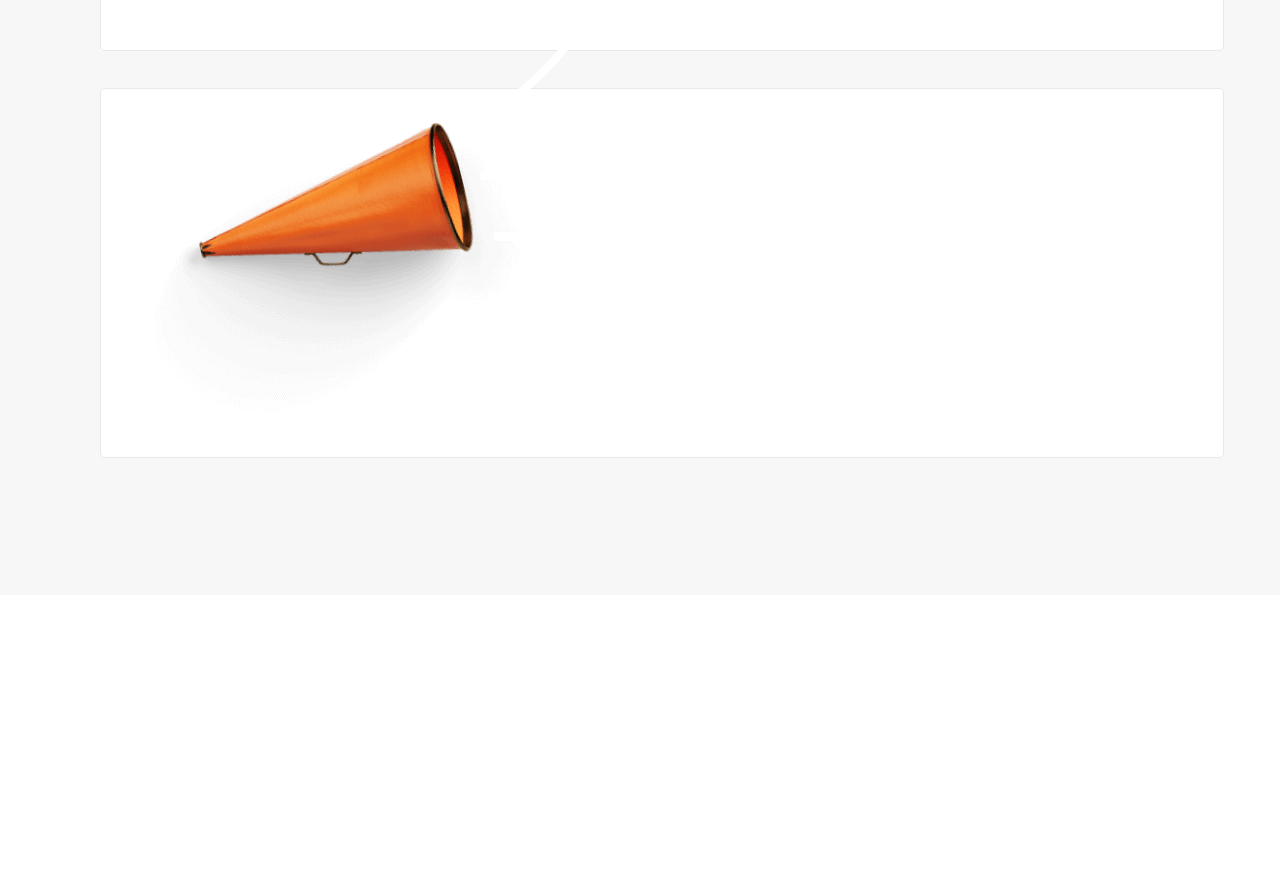
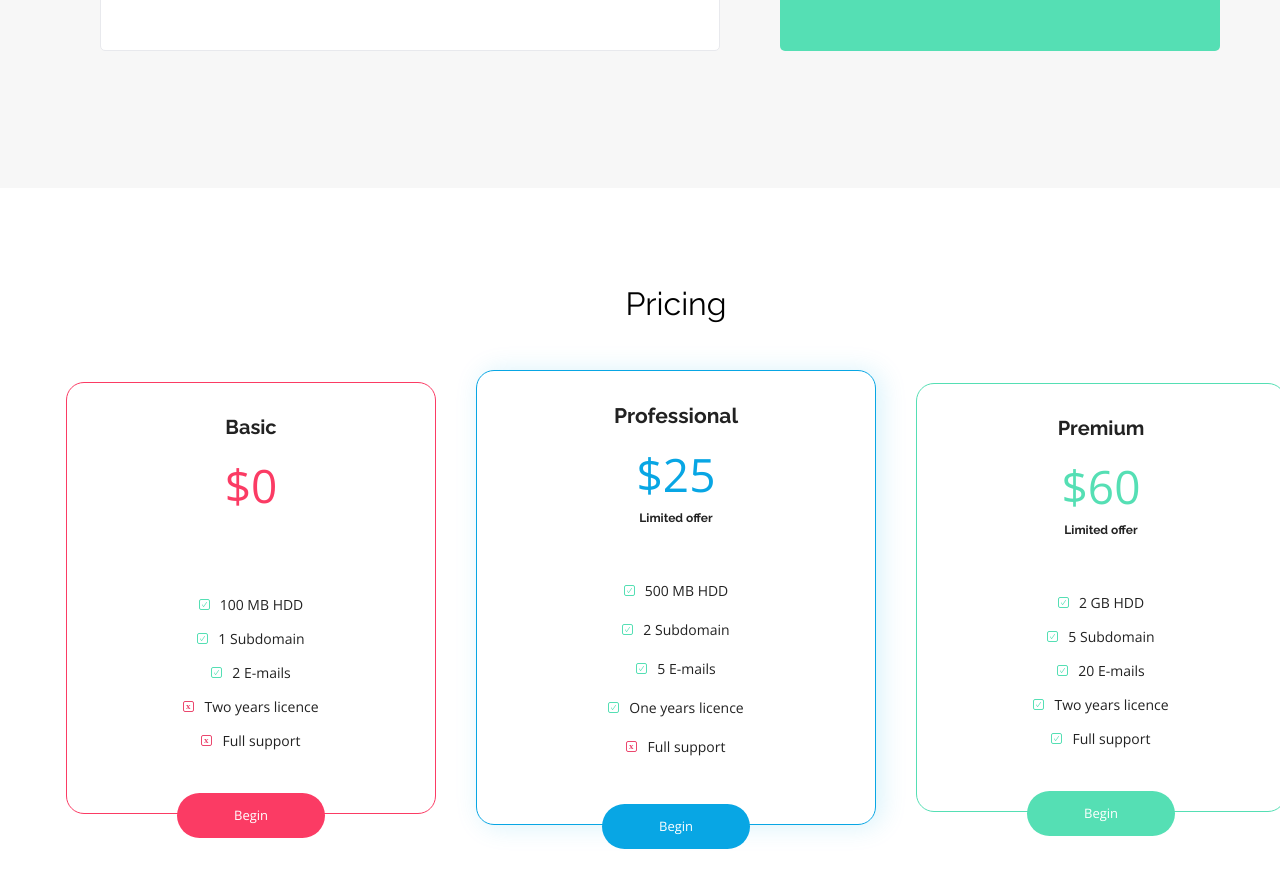
Before and after one commit to haniyan/BestShop-onepage-, a plain HTML site: page index.html in a window 1280 px wide. Shown: the part 2651-3538 px from the top of the page. Before the commit the page ends 3246 px from the top, so only its background shows below. Drawn offline with nearby package versions, Linux system fonts and the light colour scheme.

Commit message:
pricing section done

```diff
--- a/index.html
+++ b/index.html
@@ -109,58 +109,63 @@
             </div>
         </div>
     </div>
+</section>
 
+<section class="pricing container" id="prices">
+    <h2 class="pricing-title">Pricing</h2>
+    <div class="pricing-boxes">
+        <!-- basic box -->
+        <div class="pricing__box pricing__box--basic">
+            <div class="pricing__details">
+                <div class="pricing__type">Basic</div>
+                <div class="pricing__price">$0</div>
+            </div>
+            <ul class="pricing__items">
+                <li class="pricing__item">100 MB HDD</li>
+                <li class="pricing__item">1 Subdomain</li>
+                <li class="pricing__item">2 E-mails</li>
+                <li class="pricing__item pricing__item--not">Two years licence</li>
+                <li class="pricing__item pricing__item--not">Full support</li>
+            </ul>
+            <a href="#" class="btn">Begin</a>
+        </div>
+        <!-- PROFESSIONAL -->
+        <div class="pricing__box pricing__box--professional">
+            <div class="pricing__details">
+                <div class="pricing__type">Professional</div>
+                <div class="pricing__price">$25</div>
+                <div class="pricing__limited">Limited offer</div>
+            </div>
+            <ul class="pricing__items">
+                <li class="pricing__item">500 MB HDD</li>
+                <li class="pricing__item">2 Subdomain</li>
+                <li class="pricing__item">5 E-mails</li>
+                <li class="pricing__item">One years licence</li>
+                <li class="pricing__item pricing__item--not">Full support</li>
+            </ul>
+            <a href="#" class="btn btn--primary">Begin</a>
+        </div>
+
+        <!-- PREMIUM -->
+        <div class="pricing__box pricing__box--premium">
+            <div class="pricing__details">
+                <div class="pricing__type">Premium</div>
+                <div class="pricing__price">$60</div>
+                <div class="pricing__limited">Limited offer</div>
+            </div>
+            <ul class="pricing__items">
+                <li class="pricing__item">2 GB HDD</li>
+                <li class="pricing__item">5 Subdomain</li>
+                <li class="pricing__item">20 E-mails</li>
+                <li class="pricing__item">Two years licence</li>
+                <li class="pricing__item">Full support</li>
+            </ul>
+            <a href="#" class="btn">Begin</a>
+        </div>
 
     </div>
 
 </section>
-
-<!--<section class="pricing">-->
-<!--    <h2></h2>-->
-<!--    <div>-->
-<!--        <h3></h3>-->
-<!--        <span></span>-->
-<!--        <span></span>-->
-<!--        <ul>-->
-<!--            <li></li>-->
-<!--            <li></li>-->
-<!--            <li></li>-->
-<!--            <li></li>-->
-<!--            <li></li>-->
-
-<!--        </ul>-->
-<!--        <a class="" href="#">Begin</a>-->
-<!--    </div>-->
-<!--    <div>-->
-<!--        <h3></h3>-->
-<!--        <span></span>-->
-<!--        <span></span>-->
-<!--        <ul>-->
-<!--            <li></li>-->
-<!--            <li></li>-->
-<!--            <li></li>-->
-<!--            <li></li>-->
-<!--            <li></li>-->
-
-<!--        </ul>-->
-<!--        <a class="" href="#">Begin</a>-->
-<!--    </div>-->
-<!--    <div>-->
-<!--        <h3></h3>-->
-<!--        <span></span>-->
-<!--        <span></span>-->
-<!--        <ul>-->
-<!--            <li></li>-->
-<!--            <li></li>-->
-<!--            <li></li>-->
-<!--            <li></li>-->
-<!--            <li></li>-->
-
-<!--        </ul>-->
-<!--        <a class="" href="#">Begin</a>-->
-<!--    </div>-->
-
-<!--</section>-->
 
 <!--<section class="contact">-->
 <!--    <div class="contact-column1">-->
--- a/style/style.css
+++ b/style/style.css
@@ -223,7 +223,6 @@ h2 {
 .benefits {
     padding: 100px 0;
     background-color: var(--color-light-grey);
-
 }
 
 .benefits-container {
@@ -306,7 +305,7 @@ h2 {
     transform: rotate(45deg);
 }
 
-.benefits-row--phone{
+.benefits-row--phone {
     --accent-color: var(--color-primary);
     flex-direction: row-reverse;
     padding: 0 20px 0 70px;
@@ -332,3 +331,167 @@ h2 {
 .benefits-row--phone .benefits__textarea {
     margin: 70px 0;
 }
+
+.benefits-double {
+    display: flex;
+    --accent-color: var(--color-green);
+
+
+}
+
+.benefits__double > div {
+    margin-bottom: 0;
+
+}
+
+.benefits-row--solo {
+    max-width: 620px;
+
+}
+
+.benefits-row--solo .benefits__textarea {
+    max-width: none;
+    margin: 70px 35px;
+}
+
+.benefits-row--image {
+    max-width: 440px;
+    flex-grow: 1;
+    display: flex;
+    align-items: center;
+    justify-content: center;
+    background-color: var(--accent-color);
+    border: none;
+    margin-left: 60px;
+}
+
+.benefits-row--image img {
+    width: 295px;
+    height: auto;
+    margin-top: 55px;
+}
+
+.pricing {
+    margin: 100px auto;
+    display: flex;
+    flex-direction: column;
+    justify-content: center;
+    align-items: center;
+}
+
+.pricing-boxes {
+    display: flex;
+    flex-direction: row;
+    justify-content: center;
+    align-items: center;
+    margin-top: 50px;
+}
+
+.pricing-title {
+    text-align: center;
+    color: var(--color-black);
+    font-size: 2rem;
+    font-family: var(--font-raleway);
+}
+
+.pricing__box {
+    width: 370px;
+    border-radius: 18px;
+    display: flex;
+    flex-direction: column;
+    align-items: center;
+    border: 1px solid var(--accent-color);
+}
+
+.pricing__details {
+    margin-top: 34px;
+    margin-bottom: 60px;
+    text-align: center;
+}
+
+.pricing__type {
+    font-size: 1.25rem;
+    font-family: var(--font-raleway);
+    font-weight: 700;
+}
+
+.pricing__price {
+    font-size: 2.875rem;
+    font-family: var(--font-open-sans);
+    font-weight: 300;
+    margin-top: 25px;
+    color: var(--accent-color);
+}
+
+.pricing__limited {
+    text-align: center;
+    margin-top: 15px;
+    font-size: 0.75rem;
+    font-family: var(--font-raleway);
+    font-weight: 700;
+}
+
+.pricing__items {
+    text-align: center;
+}
+
+.pricing__item {
+    font-size: 0.875rem;
+    margin-bottom: 20px;
+}
+
+.pricing__item::before {
+    content: "";
+    width: 11px;
+    height: 11px;
+    display: inline-block;
+    margin-right: 10px;
+    background-image: url("../assets/Ckechmark-1.svg");
+}
+
+.pricing__item--not::before {
+    background-image: url("../assets/Close.svg");
+}
+
+.pricing__box .btn {
+    position: relative;
+    bottom: -25px;
+    font-size: 0.8125rem;
+    background-color: var(--accent-color);
+}
+
+.pricing__box--basic {
+    --accent-color: var(--color-redish);
+}
+
+.pricing__box--basic .pricing__price {
+    margin-bottom: 30px;
+}
+
+.pricing__box--professional {
+    --accent-color: var(--color-primary);
+    width: 400px;
+    margin: 0 40px;
+    box-shadow: 5px 1px 27px var(--color-primary-shadow);
+}
+
+.pricing__box--professional .pricing__type {
+    font-size: 1.3125rem;
+}
+
+.pricing__box--professional .pricing__item {
+    margin-bottom: 25px;
+}
+
+.pricing__box--premium {
+    --accent-color: var(--color-green);
+}
+
+.btn {
+    text-decoration: none;
+    align-self: center;
+    font-size: 0.8125rem;
+    padding: 16px 57px;
+    border-radius: 23px;
+    color: var(--color-white)
+}
```
